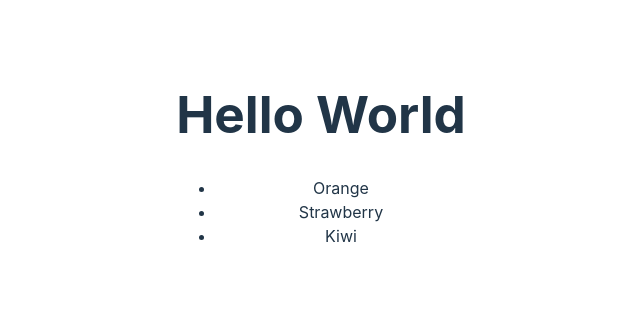
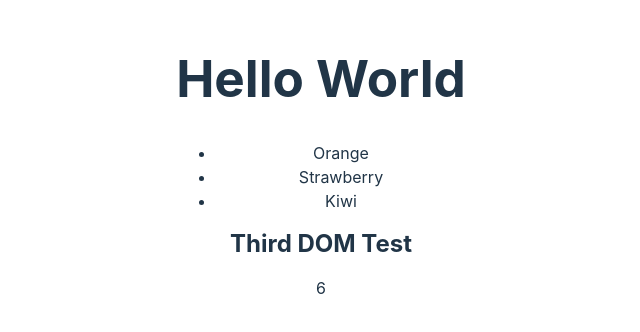
Before and after one commit to pn-code/react-tdd-practice, a React (Vite) app: page / in a window 1280 px wide. Shown: the part 242-574 px from the top of the page, without its empty margins (319-959 px from the left). Built offline with nearby package versions, Linux system fonts and the light colour scheme.

Commit message:
Added 3rd & 4th DOM Tests

```diff
--- a/src/App.jsx
+++ b/src/App.jsx
@@ -1,7 +1,9 @@
-import { useState } from "react";
 import "./App.css";
 
 function App() {
+  const a = 2;
+  const b = 4;
+
   return (
     <div className="App">
       <h1>Hello World</h1>
@@ -10,6 +12,8 @@ function App() {
         <li>Strawberry</li>
         <li>Kiwi</li>
       </ul>
+      <h2 data-testid="mytestid">Third DOM Test</h2>
+      <span title="sum">{a+b}</span>
     </div>
   );
 }
```
Also changed, not shown: 1 other file (tests, documents, lock files or other folders).
